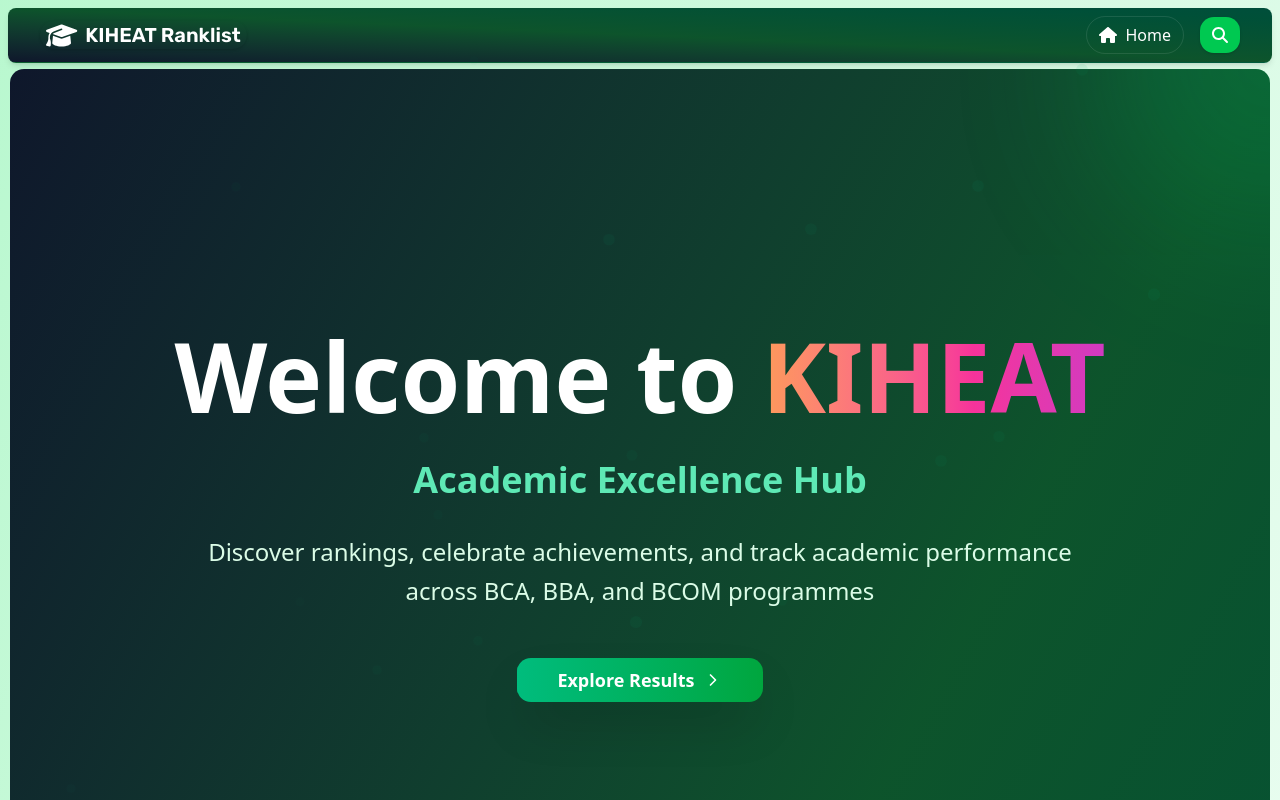
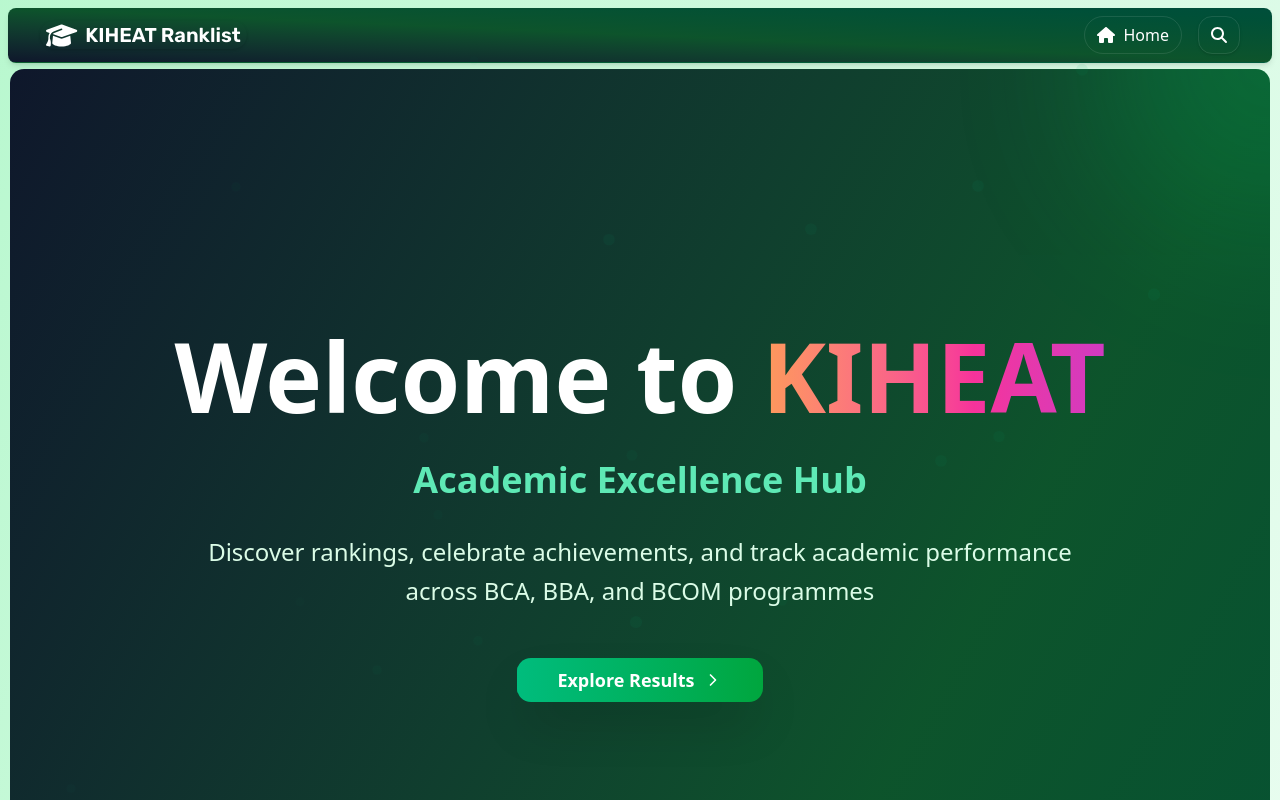
Before and after one commit to Aryan-561/KIHEAT-Ranklist-Frontend, a React (Vite) app: page / in a window 1280 px wide. Shown: the top 800 px of the page. Built offline with nearby package versions, Linux system fonts and the light colour scheme; no server answers; a web font is replaced by a local one.

Commit message:
fix: ui of search btn

```diff
--- a/src/component/Navbar/Navbar.tsx
+++ b/src/component/Navbar/Navbar.tsx
@@ -25,7 +25,7 @@ const Navbar: React.FC = () => {
             <div className="flex items-center gap-3 sm:gap-4 text-white font-medium text-sm sm:text-base">
                 <NavLink
                     to="/"
-                    className="flex items-center gap-2 px-3 py-1.5 rounded-full hover:bg-white/10 transition-all border border-white/10"
+                    className="flex items-center gap-2 px-3 py-1.5 rounded-full hover:bg-white/10 transition-all border border-white/10 hover:translate-y-[-4px]"
                 >
                     <FontAwesomeIcon icon={faHouse} />
                     <span className="hidden sm:block">Home</span>
@@ -41,7 +41,7 @@ const Navbar: React.FC = () => {
 
                 <NavLink
                     to="/search"
-                    className="bg-green-500 hover:bg-green-600 px-3 py-1.5 rounded-xl shadow-sm transition-all"
+                    className="border border-white/10 hover:bg-white/10 px-3 py-1.5 rounded-xl shadow-sm transition-all hover:translate-y-[-4px]"
                     aria-label="Search"
                 >
                     <FontAwesomeIcon icon={faMagnifyingGlass} />
```
